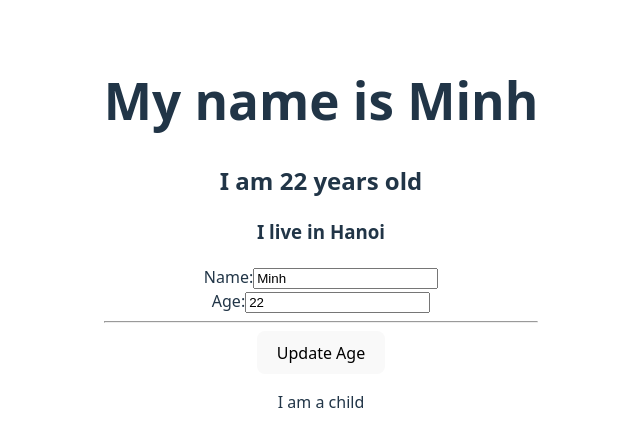
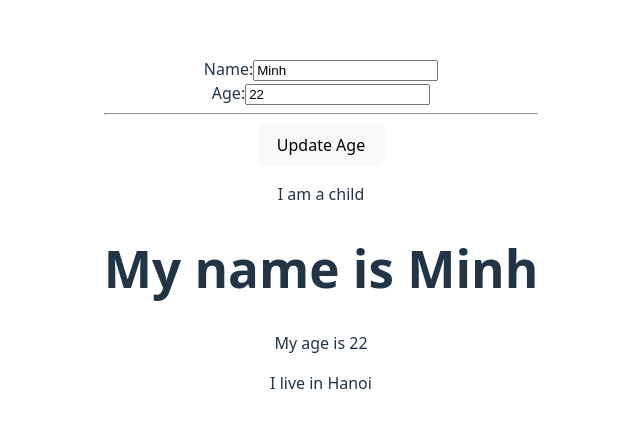
Before and after one commit to Minh3132004/ReactJS_Tutorial, a React (Vite) app in the folder my-app/: page / in a window 1280 px wide. Shown: the part 166-612 px from the top of the page, without its empty margins (319-959 px from the left). Built offline with nearby package versions, Linux system fonts and the light colour scheme.

Commit message:
Props trong ReactJS

```diff
--- /dev/null
+++ b/my-app/src/components/DisplayInfo.jsx
@@ -0,0 +1,13 @@
+function DisplayInfo(props) {
+    return (
+        <>
+            <div>
+                <h1>My name is {props.state.name}</h1>
+                <p>My age is {props.state.age}</p>
+                <p>I live in {props.state.address}</p>
+            </div>
+        </>
+    )
+}
+
+export default DisplayInfo;
--- a/my-app/src/components/MyComponent.jsx
+++ b/my-app/src/components/MyComponent.jsx
@@ -1,9 +1,19 @@
+import { useState } from "react";
+import DisplayInfo from "./DisplayInfo";
 import UserInfo from "./UserInfo";
 
 function MyComponent() {
+
+    const [state, setState] = useState({
+        name: 'Minh',
+        age: 22,
+        address: 'Hanoi'
+    });
+
     return (
         <div>
-            <UserInfo />
+            <UserInfo state={state} setState={setState} />
+            <DisplayInfo state={state} />
         </div>
     );
 }
--- a/my-app/src/components/UserInfo.jsx
+++ b/my-app/src/components/UserInfo.jsx
@@ -1,13 +1,8 @@
 import { useState } from "react";
 
-function UserInfo() {
-    const [state, setState] = useState({
-        name: 'Minh',
-        age: 22,
-        address: 'Hanoi'
-    });
-    const [nameTemp, setNameTemp] = useState(state.name);
-    const [ageTemp, setAgeTemp] = useState(state.age);
+function UserInfo(props) {
+    const [nameTemp, setNameTemp] = useState(props.state.name);
+    const [ageTemp, setAgeTemp] = useState(props.state.age);
 
 
     const handleChangeName = (event) => {
@@ -20,8 +15,8 @@ function UserInfo() {
 
     const handleSubmit = (event) => {
         event.preventDefault(); // Prevent the default form submission behavior
-        setState({
-            ...state,
+        props.setState({
+            ...props.state,
             name: nameTemp,
             age: ageTemp
         });
@@ -30,9 +25,6 @@ function UserInfo() {
     return (
         <>
             <div>
-                <h1>My name is {state.name}</h1>
-                <h2>I am {state.age} years old</h2>
-                <h3>I live in {state.address}</h3>
                 <form onSubmit={handleSubmit}>
                     <label htmlFor="name">Name:</label>
                     <input value={nameTemp} type="text" onChange={handleChangeName} />
```
